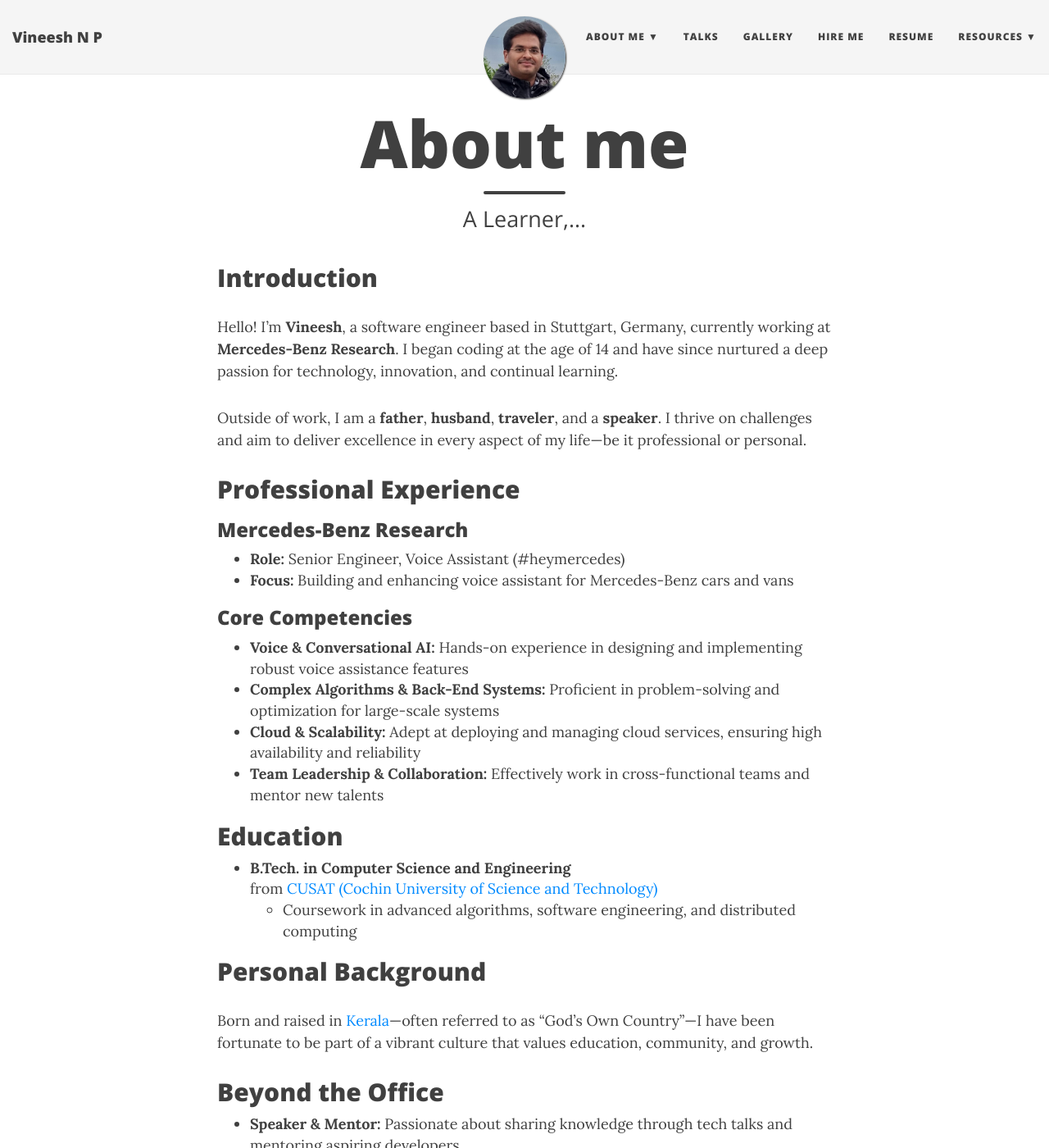
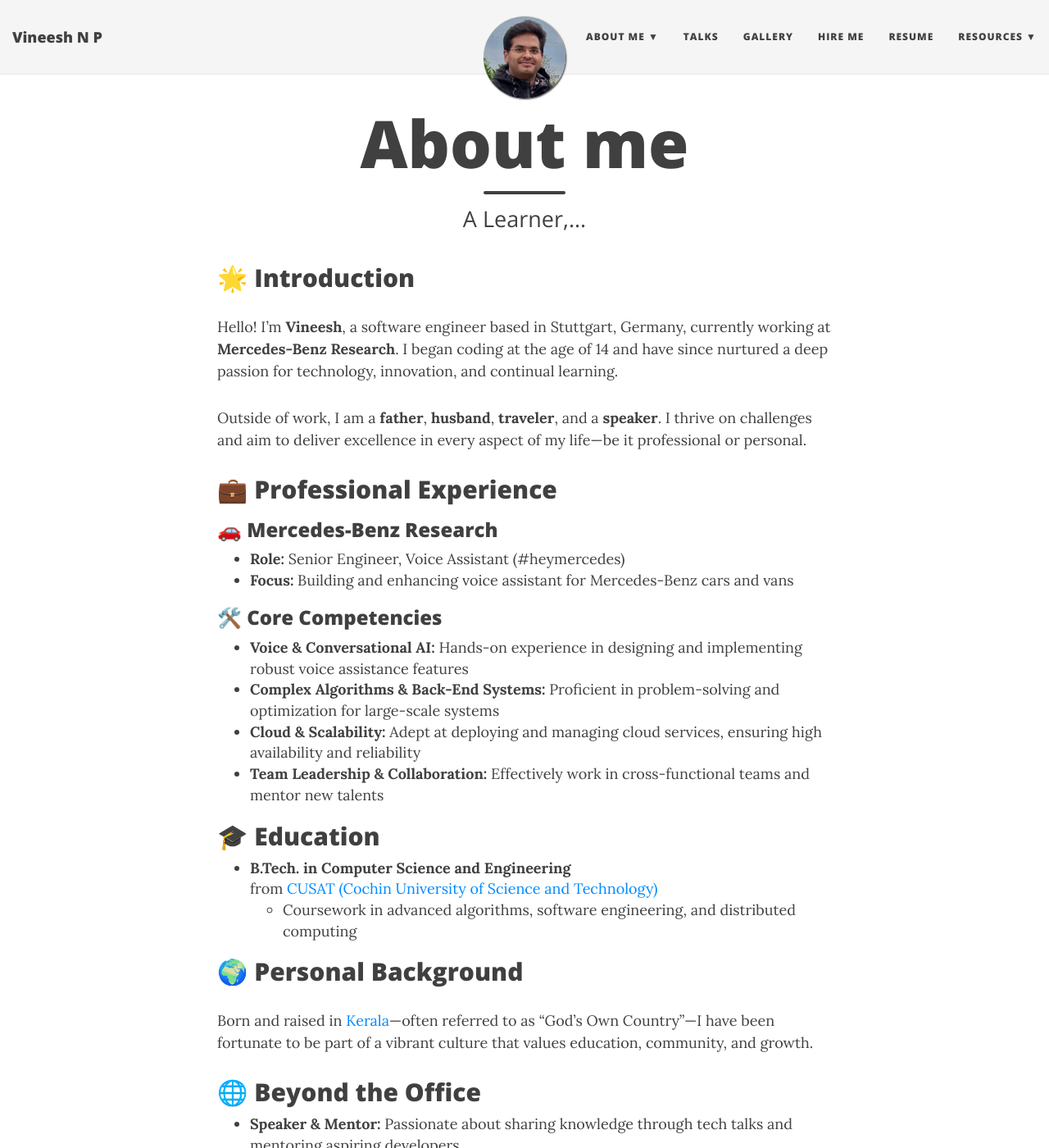
Before and after one commit to vineeshnp/vineeshnp.github.io, a Jekyll site: the page built from aboutme.md, in a window 1280 px wide and 1400 px high. Shown: the whole window at 82% size. Built offline with Jekyll 4.4.1, drawn with Linux system fonts in a browser that asks for light colours; nearby versions of some CDN libraries; some of the changed text lies outside the part shown.

```diff
--- a/aboutme.md
+++ b/aboutme.md
@@ -4,36 +4,36 @@ title: About me
 subtitle: A Learner,...
 ---
 
-## Introduction
+## 🌟 Introduction
 Hello! I’m **Vineesh**, a software engineer based in Stuttgart, Germany, currently working at **Mercedes-Benz Research**. I began coding at the age of 14 and have since nurtured a deep passion for technology, innovation, and continual learning.
 
 Outside of work, I am a **father**, **husband**, **traveler**, and a **speaker**. I thrive on challenges and aim to deliver excellence in every aspect of my life—be it professional or personal.
 
-## Professional Experience
+## 💼 Professional Experience
 
-### Mercedes-Benz Research
+### 🚗 Mercedes-Benz Research
 - **Role:** Senior Engineer, Voice Assistant (#heymercedes)
 - **Focus:** Building and enhancing voice assistant for Mercedes-Benz cars and vans
 
-### Core Competencies
+### 🛠️ Core Competencies
 - **Voice & Conversational AI:** Hands-on experience in designing and implementing robust voice assistance features
 - **Complex Algorithms & Back-End Systems:** Proficient in problem-solving and optimization for large-scale systems
 - **Cloud & Scalability:** Adept at deploying and managing cloud services, ensuring high availability and reliability
 - **Team Leadership & Collaboration:** Effectively work in cross-functional teams and mentor new talents
 
-## Education
+## 🎓 Education
 - **B.Tech. in Computer Science and Engineering**
   from [CUSAT (Cochin University of Science and Technology)](http://www.cusat.nic.in/)
   - Coursework in advanced algorithms, software engineering, and distributed computing
 
-## Personal Background
+## 🌍 Personal Background
 Born and raised in [Kerala](https://en.wikipedia.org/wiki/Kerala)—often referred to as "God’s Own Country"—I have been fortunate to be part of a vibrant culture that values education, community, and growth.
 
-## Beyond the Office
+## 🌐 Beyond the Office
 - **Speaker & Mentor:** Passionate about sharing knowledge through tech talks and mentoring aspiring developers
 - **Traveler & Explorer:** Love discovering new cultures and trying local cuisines
 
-## Let’s Connect
+## 📞 Let’s Connect
 For more details on my professional journey, skill set, and past projects:
 - View my **[Resume](https://vineeshnp.com/resume/)**
 - Connect with me on **[LinkedIn](http://linkedin.com/in/vineeshnp/)**
```
